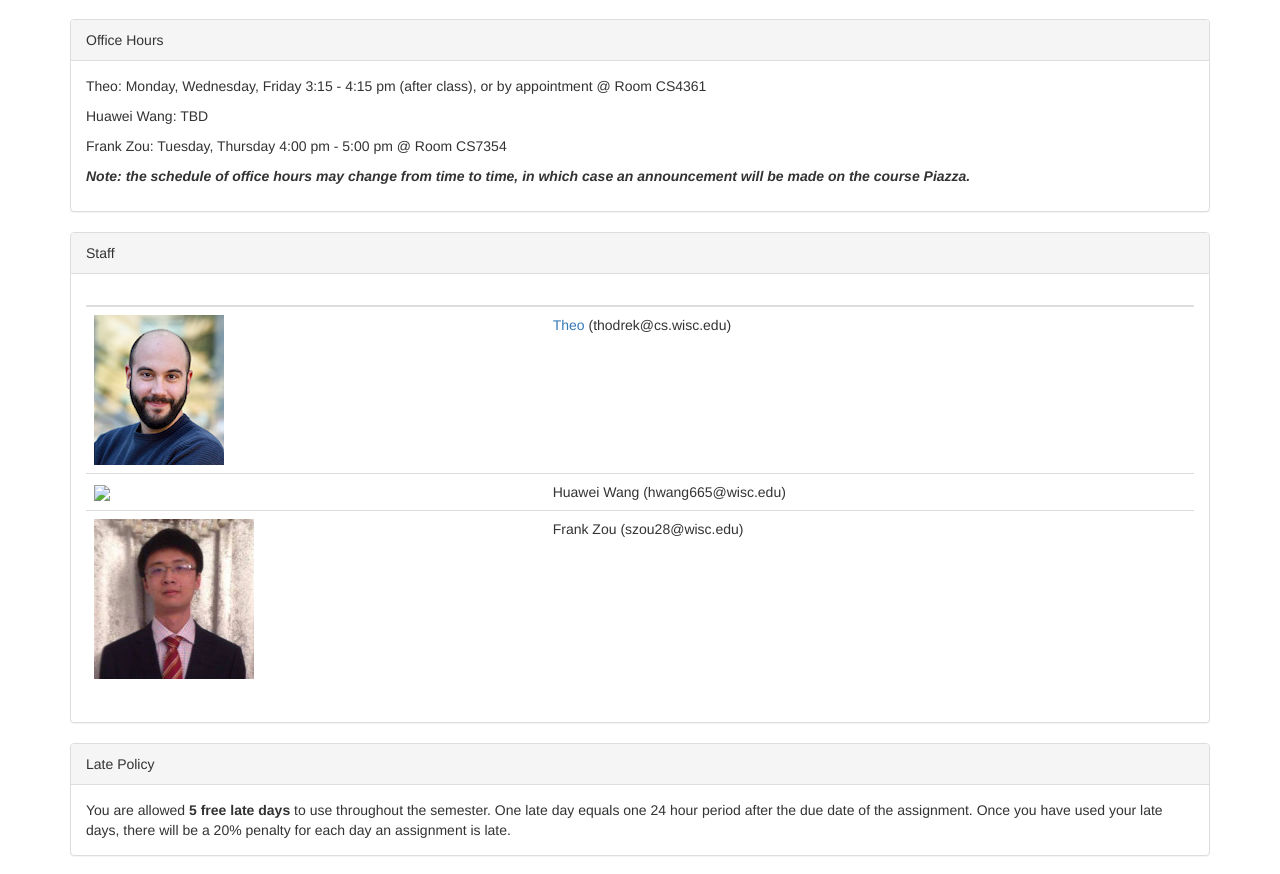
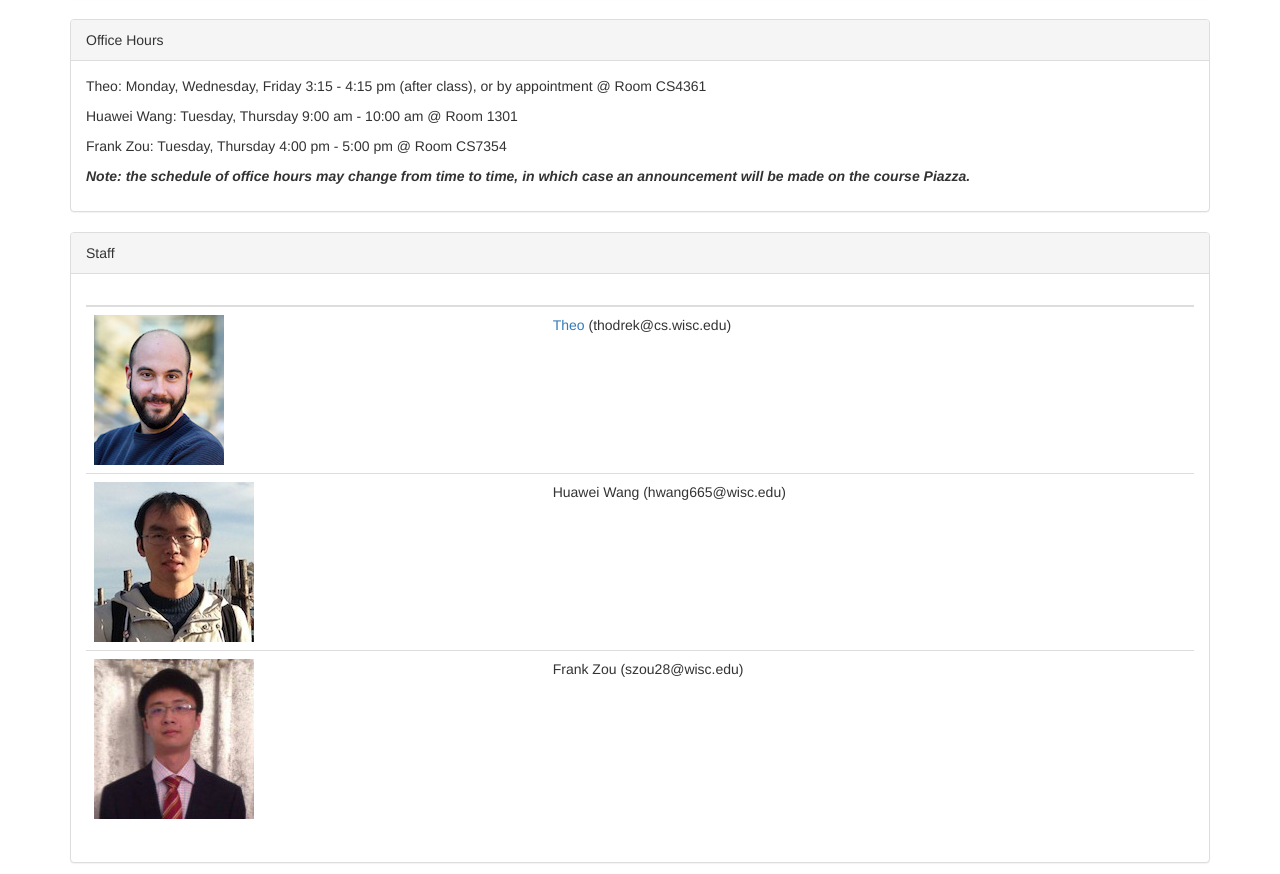
Before and after one commit to thodrek/cs639_spring19, a plain HTML site: page index.html in a window 1280 px wide. Shown: the part 3531-4405 px from the top of the page. Drawn offline with nearby package versions, Linux system fonts and the light colour scheme.

Commit message:
added huaweis hours

```diff
--- a/index.html
+++ b/index.html
@@ -608,7 +608,7 @@ The reading material listed below is optional, but you are highly encouraged to
   <div class="panel-body">
     <a name="office-hours"></a>
     <p>Theo: Monday, Wednesday, Friday 3:15 - 4:15 pm (after class), or by appointment @ Room CS4361</p>
-    <p>Huawei Wang: TBD</p>
+    <p>Huawei Wang: Tuesday, Thursday 9:00 am - 10:00 am @ Room 1301</p>
     <p>Frank Zou:  Tuesday, Thursday 4:00 pm - 5:00 pm @ Room CS7354</p>
 <p>
 <b><i>
@@ -629,7 +629,7 @@ in which case an announcement will be made on the course Piazza.
       </thead>
       <tbody>
         <tr><td><img src="./img/theo.jpg"></td><td><a href="http://pages.cs.wisc.edu/~thodrek/">Theo</a> (thodrek@cs.wisc.edu)</td></tr>
-        <tr><td><img src="./img/TBD.jpg"></td><td> Huawei Wang (hwang665@wisc.edu)</td></tr>
+        <tr><td><img src="./img/huawei.jpg"></td><td> Huawei Wang (hwang665@wisc.edu)</td></tr>
         <tr><td><img src="./img/frank.jpg"></td><td> Frank Zou (szou28@wisc.edu)</td></tr>
       </tbody>
     </table>
```
Also changed, not shown: img/huawei.jpg (added).
